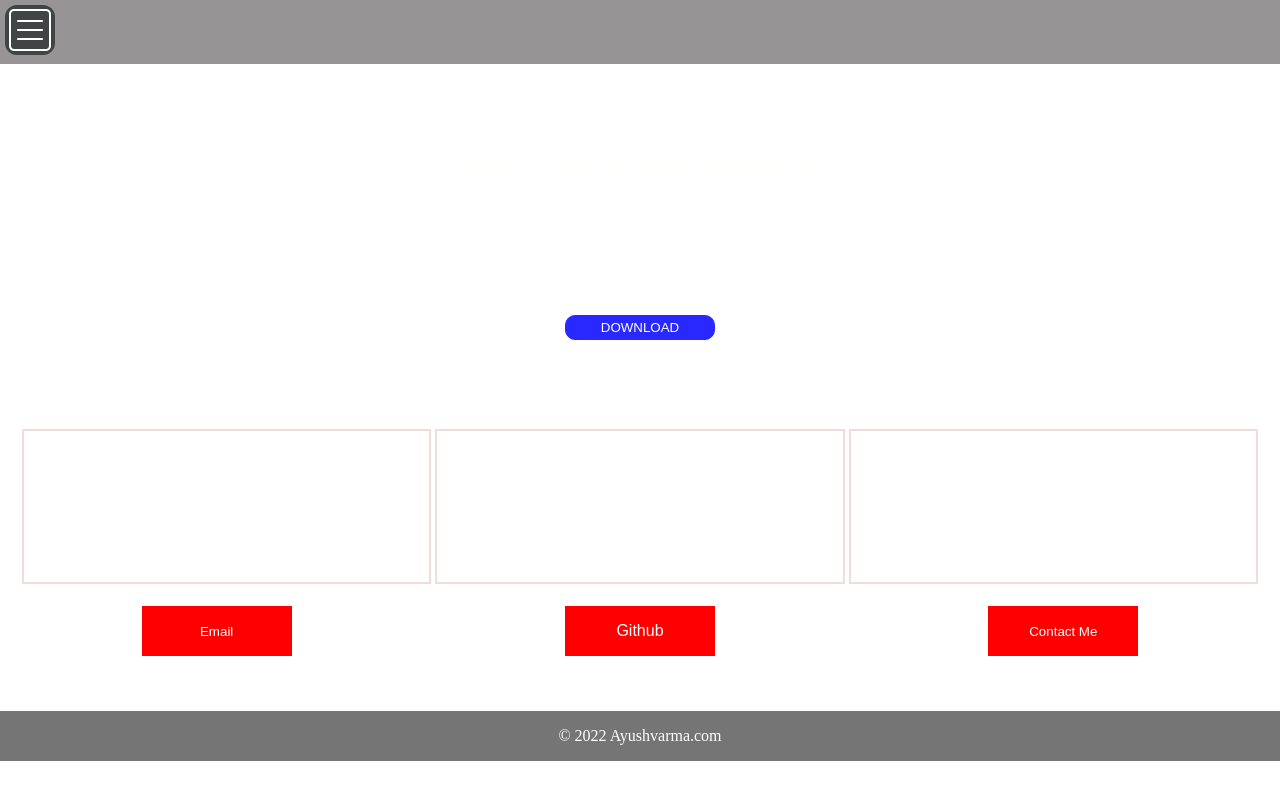
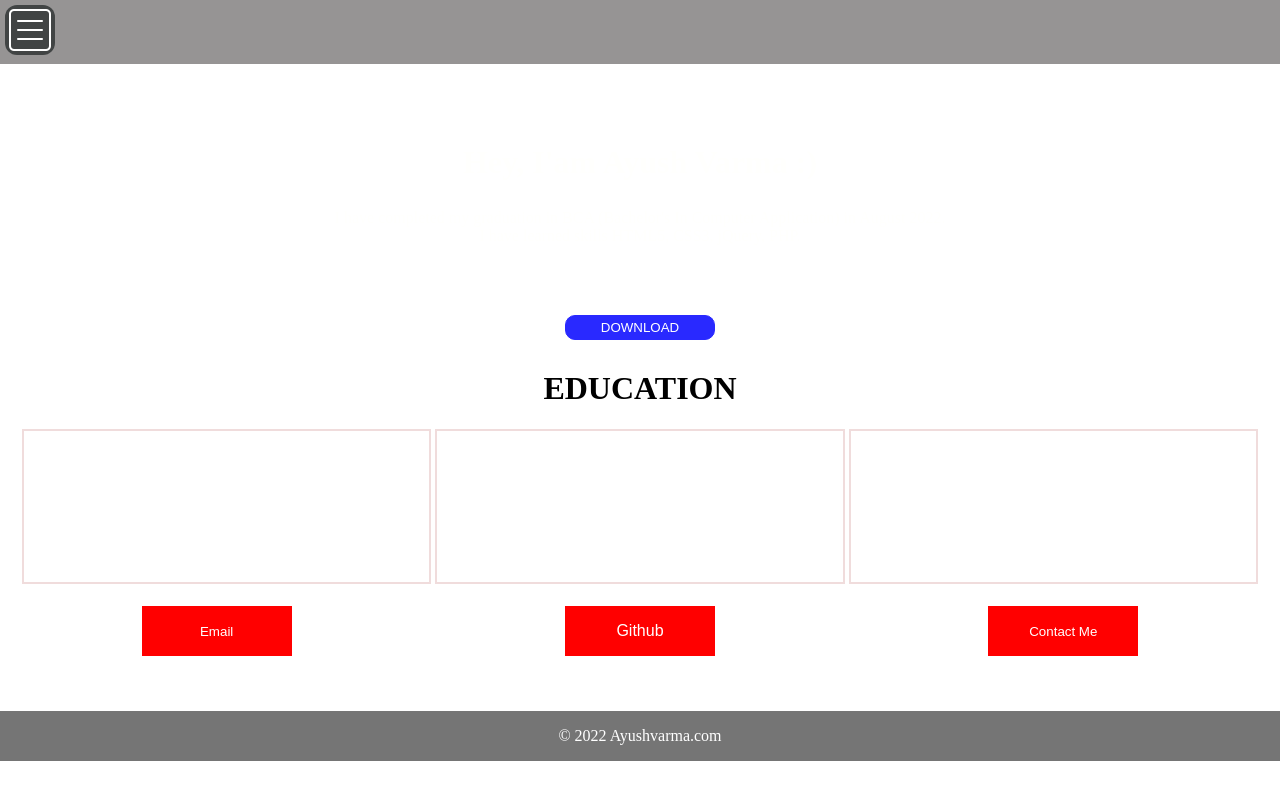
Before and after one commit to Hitesh2207/hitesh.github.io, a PHP site: page / in a window 1280 px wide. Run offline with PHP 8.4, Linux system fonts and the light colour scheme.

Commit message:
Update color.css

```diff
--- a/color.css
+++ b/color.css
@@ -4,7 +4,8 @@
 }
 
 body {
-   color: rgba(255, 255, 255, 0.986);
+   color:black;
+/*    color: rgba(255, 255, 255, 0.986); */
 /*    background-position: center; */
    width: 100%;
 /*    background-size: cover;
```
